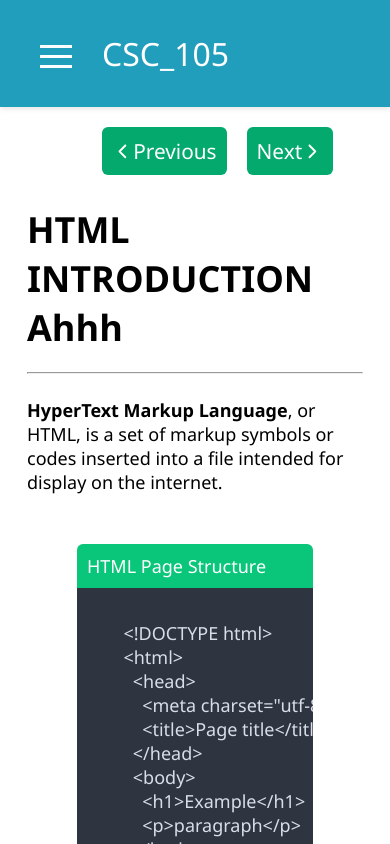
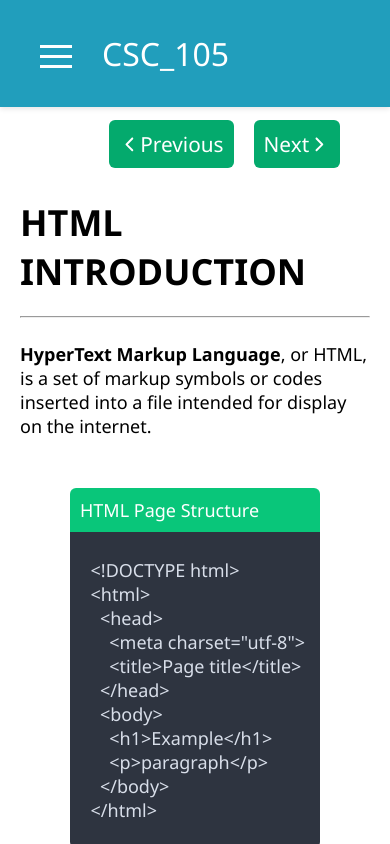
Before and after one commit to GodFilmmy/csc-web-github, a React (Vite) app in the folder csc_webdev/: page /#/html in a window 390 px wide. Shown: the top 844 px of the page. Built offline with nearby package versions, Linux system fonts and the light colour scheme.

Commit message:
eidt sttye;

```diff
--- a/csc_webdev/src/App.css
+++ b/csc_webdev/src/App.css
@@ -52,11 +52,12 @@
   /* Mobile */
   @media (max-width: 768px) {
     .content{
-      padding: 27px;
+      padding: 20px;
     }
     .sidenav {
       transform: translateX(-100%); /* Hidden off-screen */
     }
+
 
 
 
--- /dev/null
+++ b/csc_webdev/src/custom_import/ShowingCode_custom.js
@@ -0,0 +1,37 @@
+export const bigCode_customStyle = {
+    'code[class*="language-"]': {
+      fontSize: "18px",
+      fontFamily: "Segoe UI, Tahoma, Geneva, Verdana, sans-serif",
+      boxSizing: "border-box",
+      borderRadius: "0 0 6px 6px",
+      display: "block",
+      overflowX: "auto",
+      padding: "0.1em",
+      background: "rgb(46, 52, 64)",
+      color: "rgb(216, 222, 233)",
+    }
+}
+
+export const smallCode_customStyle = {
+    'code[class*="language-"]': {
+      boxSizing: "border-box",
+      display: "inline-block",
+      borderRadius: "6px",
+      verticalAlign: "middle",
+      color: "black",
+      background: "rgb(245, 242, 240)",
+      fontFamily: "Segoe UI, Tahoma, Geneva, Verdana, sans-serif",
+      fontSize: "18px",
+      textAlign: "center",
+      whiteSpace: "pre",
+      wordSpacing: "normal",
+      wordBreak: "normal",
+      overflowWrap: "normal",
+      lineHeight: "1.5em",
+      tabSize: 4,
+      hyphens: "none",
+      padding: "0.3em 0.7em",
+      margin: "0 0.3em 0.7em",
+      overflow: "auto",
+    },
+  };
--- a/csc_webdev/src/footer.css
+++ b/csc_webdev/src/footer.css
@@ -5,6 +5,7 @@ footer{
     background-color: #333;
     text-align: center;
     font-size: 1rem;
+
 }
 @media (min-width: 768px) {
     footer p{
--- a/csc_webdev/src/html_page/html-ad/html_ad.jsx
+++ b/csc_webdev/src/html_page/html-ad/html_ad.jsx
@@ -1,6 +1,7 @@
 import "./html_ad.css";
 import { Prism as SyntaxHighlighter } from "react-syntax-highlighter";
 import { nord } from "react-syntax-highlighter/dist/esm/styles/prism";
+import {bigCode_customStyle, smallCode_customStyle }from "../../custom_import/ShowingCode_custom";
 
 
 
@@ -51,7 +52,7 @@ function HtmlAd(){
         <h2>The href Attribute</h2>
        <br></br>
        <div className="explain-with-Smallcode">
-        The <SyntaxHighlighter className="code-explain-p">{`<a></a>`}</SyntaxHighlighter>  tag defines a hyperlink. The href attribute specifies the URL of the page the link goes to:
+        The <SyntaxHighlighter style={smallCode_customStyle} className="code-explain-p">{`<a></a>`}</SyntaxHighlighter>  tag defines a hyperlink. The href attribute specifies the URL of the page the link goes to:
        </div>
         <br></br>
        <div className="code_container1">
@@ -71,8 +72,8 @@ function HtmlAd(){
         <h2>The src Attribute</h2>
        <br></br>
        <div className="explain-with-Smallcode">
-        The <SyntaxHighlighter className="code-explain-p">{`<img>`}</SyntaxHighlighter> used to embed the image where
-        <SyntaxHighlighter className="code-explain-p">{`src`}</SyntaxHighlighter> tells us the path to the image to display
+        The <SyntaxHighlighter style={smallCode_customStyle} className="code-explain-p">{`<img>`}</SyntaxHighlighter> used to embed the image where
+        <SyntaxHighlighter style={smallCode_customStyle} className="code-explain-p">{`src`}</SyntaxHighlighter> tells us the path to the image to display
        </div>
         <br></br>
        <div className="code_container1">
--- a/csc_webdev/src/html_page/html-intro/html_home.jsx
+++ b/csc_webdev/src/html_page/html-intro/html_home.jsx
@@ -1,12 +1,12 @@
 import "./html_home.css";
-import { Prism as SyntaxHighlighter} from "react-syntax-highlighter";
-import {nord} from "react-syntax-highlighter/dist/esm/styles/hljs";
+import { Prism as SyntaxHighlighter } from "react-syntax-highlighter";
+import {bigCode_customStyle, smallCode_customStyle }from "../../custom_import/ShowingCode_custom";
 
 
-const codeExample =[
+const codeExample = [
   {
-        id:1,
-        title:"HTML Page Structure",
+    id: 1,
+    title: "HTML Page Structure",
     code: `
     <!DOCTYPE html>
     <html>
@@ -19,71 +19,118 @@ const codeExample =[
         <p>paragraph</p>
       </body>
     </html>
-        `
-    }
-]
+    `,
+  },
+];
 
-function HtmlHome(){
+function HtmlHome() {
   const ex1 = codeExample[0];
-    return(
+  return (
     <main>
-
-        <h1 className="topic">HTML INTRODUCTION Ahhh</h1>
-        <hr></hr>
-        <br></br>
-        <p><b>HyperText Markup Language</b>, or HTML, is a set of markup symbols or codes inserted into a file intended for display on the internet.</p>
-
+      <h1 className="topic">HTML INTRODUCTION</h1>
+      <hr />
+      <br />
+      <p>
+        <b>HyperText Markup Language</b>, or HTML, is a set of markup symbols or
+        codes inserted into a file intended for display on the internet.
+      </p>
 
       <div className="code_container">
-          <div className="code_text">
-              {ex1.title}
-
-          </div>
+        <div className="code_text">{ex1.title}</div>
         <div className="code_Section">
-              <SyntaxHighlighter language="HTML" style={nord} className="codeDemo">
+          <SyntaxHighlighter
+            language="html"
+            style={bigCode_customStyle}
+            className="codeDemo"
+          >
             {ex1.code}
           </SyntaxHighlighter>
         </div>
       </div>
 
-
-        <div className="explain-list" >
-
+      <div className="explain-list">
         <h3>Example Explained</h3>
-        <br></br>
+        <br />
         <ul className="explain-ul">
-          <li className="explain-li"><SyntaxHighlighter className="code-explain-small" >{`<!DOCTYPE html>`}</SyntaxHighlighter> declaration defines that this is an HTML5 document</li>
-          <li className="explain-li"><SyntaxHighlighter className="code-explain-small" >{`<html>`}</SyntaxHighlighter> is the root elements for HTML page</li>
-          <li className="explain-li"><SyntaxHighlighter className="code-explain-small">{`<head>`}</SyntaxHighlighter> declaration defines that this is an HTML5 document</li>
-          <li className="explain-li"><SyntaxHighlighter className="code-explain-small">{`<title>`}</SyntaxHighlighter> element specifies a title for the HTML page (which is shown in the browser's title bar or in the page's tab)</li>
-          <li className="explain-li"><SyntaxHighlighter className="code-explain-small">{`<body>`}</SyntaxHighlighter> defines the document's body and it is a container for all visible contents</li>
-          <li className="explain-li"><SyntaxHighlighter className="code-explain-small">{`<h1>`}</SyntaxHighlighter> defines large heading</li>
-          <li className="explain-li"><SyntaxHighlighter className="code-explain-small">{`<p>`}</SyntaxHighlighter> defines a paragraph</li>
-
+          <li className="explain-li">
+            <SyntaxHighlighter  className="code-explain-small">
+              {`<!DOCTYPE html>`}
+            </SyntaxHighlighter>{" "}
+            declaration defines that this is an HTML5 document
+          </li>
+          <li className="explain-li">
+            <SyntaxHighlighter  className="code-explain-small">
+              {`<html>`}
+            </SyntaxHighlighter>{" "}
+            is the root elements for HTML page
+          </li>
+          <li className="explain-li">
+            <SyntaxHighlighter  className="code-explain-small">
+              {`<head>`}
+            </SyntaxHighlighter>{" "}
+            declaration defines that this is an HTML5 document
+          </li>
+          <li className="explain-li">
+            <SyntaxHighlighter className="code-explain-small">
+              {`<title>`}
+            </SyntaxHighlighter>{" "}
+            element specifies a title for the HTML page (which is shown in the
+            browser's title bar or in the page's tab)
+          </li>
+          <li className="explain-li">
+            <SyntaxHighlighter className="code-explain-small">
+              {`<body>`}
+            </SyntaxHighlighter>{" "}
+            defines the document's body and it is a container for all visible
+            contents
+          </li>
+          <li className="explain-li">
+            <SyntaxHighlighter  className="code-explain-small">
+              {`<h1>`}
+            </SyntaxHighlighter>{" "}
+            defines large heading
+          </li>
+          <li className="explain-li">
+            <SyntaxHighlighter  className="code-explain-small">
+              {`<p>`}
+            </SyntaxHighlighter>{" "}
+            defines a paragraph
+          </li>
         </ul>
       </div>
-       <br></br>
-       <hr></hr>
-       <br></br>
-
+      <br />
+      <hr />
+      <br />
 
       <h2>WHAT IS AN HTML ELEMENT</h2>
-       <br></br>
-       <p>An HTML element is defined by a start tag, some content, and an end tag</p>
-       <img width="85%"src="https://media.geeksforgeeks.org/wp-content/uploads/20231211172217/Group-3-2.jpg"></img>
+      <br />
+      <p>
+        An HTML element is defined by a start tag, some content, and an end tag
+      </p>
+      <img
+        width="85%"
+        src="https://media.geeksforgeeks.org/wp-content/uploads/20231211172217/Group-3-2.jpg"
+        alt="HTML Element Example"
+      ></img>
 
-       <br></br>
-       <hr></hr>
-       <br></br>
+      <br />
+      <hr />
+      <br />
       <h2>Web Browsers</h2>
-       <br></br>
-       <p>The purpose of a web browser (Chrome, Edge, Firefox, Safari) is to read HTML documents and display them correctly.
-       A browser does not display the HTML tags, but uses them to determine how to display the document.</p>
-       <br></br>
-       <img width="80%"src="https://www.w3schools.com/html/img_chrome.png"></img>
-
-
+      <br />
+      <p>
+        The purpose of a web browser (Chrome, Edge, Firefox, Safari) is to read
+        HTML documents and display them correctly. A browser does not display
+        the HTML tags, but uses them to determine how to display the document.
+      </p>
+      <br />
+      <img
+        width="80%"
+        src="https://www.w3schools.com/html/img_chrome.png"
+        alt="Browser Example"
+      ></img>
     </main>
   );
 }
+
 export default HtmlHome;
```
Lines whose indentation alone changed are shown as unchanged.
